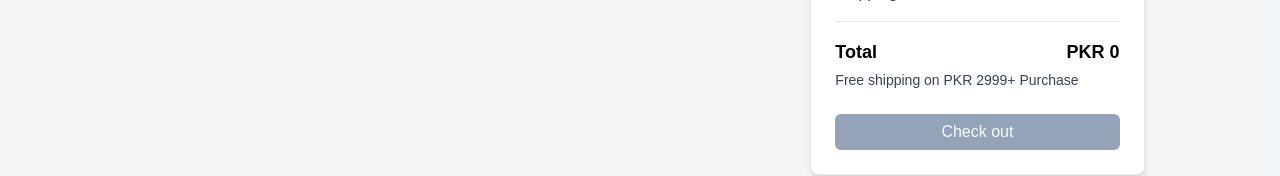
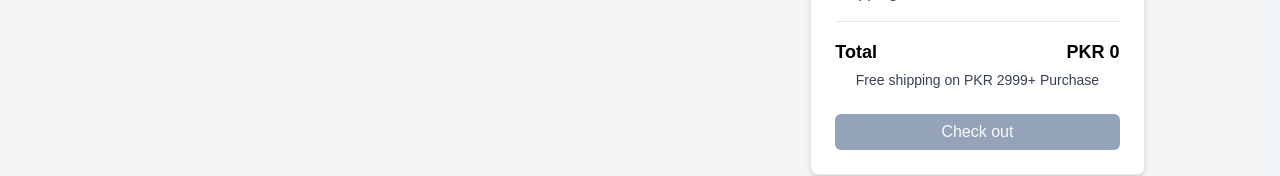
Before and after one commit to NIAZI77/tennsy, a Next.js app: page /cart in a window 1280 px wide. Shown: the part 252-428 px from the top of the page. Built offline with nearby package versions, Linux system fonts and the light colour scheme.

Commit message:
fix cart bugs

```diff
--- a/pages/_app.js
+++ b/pages/_app.js
@@ -9,29 +9,27 @@ export default function App({ Component, pageProps }) {
   const [cart, setCart] = useState([]);
 
   const addToCart = (product, quantity, size) => {
-    const existingProductIndex = cart.findIndex(
-      (item) => item.id === product.id
-    );
+    let existingCart = JSON.parse(localStorage.getItem('cart')) || [];
+
+    const existingProductIndex = existingCart.findIndex(item => item.id === product.id && item.size === size);
 
     if (existingProductIndex !== -1) {
-      // Product already exists, update its quantity
-      const updatedCart = cart.map((item, index) => {
-        if (index === existingProductIndex) {
-          return { ...item, quantity: item.quantity + 1 };
-        } else {
-          return item;
-        }
-      });
+        existingCart[existingProductIndex].quantity += quantity;
+    } else {
+        const newProduct = {
+            id: product.id,
+            image: product.images[0],
+            title: product.title,
+            size: size,
+            price:product.price,
+            quantity: quantity
+        };
+        existingCart.push(newProduct);
+    }
 
-      setCart(updatedCart);
-      localStorage.setItem("cart", JSON.stringify(updatedCart));
-    } else {
-      // Product does not exist, add it to the cart
-      const updatedCart = [...cart, { ...product, quantity, size }];
-      setCart(updatedCart);
-      localStorage.setItem("cart", JSON.stringify(updatedCart));
-    }
+    localStorage.setItem('cart', JSON.stringify(existingCart));
   };
+
   return (
     <>
       <Head>
@@ -52,7 +50,7 @@ export default function App({ Component, pageProps }) {
       </Head>
       <Navbar />
       <div className="md:max-w-[calc(100vw-15px)] w-screen min-h-screen py-16 overflow-x-hidden">
-        <Component addToCart={addToCart} cart={cart} {...pageProps} />;
+        <Component addToCart={addToCart} cart={cart} {...pageProps} />
       </div>
       <Footer />
     </>
--- a/pages/cart.js
+++ b/pages/cart.js
@@ -4,10 +4,10 @@ import { MdDelete } from "react-icons/md";
 
 const Cart = () => {
   const [cart, setCart] = useState([]);
-  const [subtotal, setSubtotal] = useState(0); // State to hold subtotal value
-  const shippingThreshold = 2999; // Purchase threshold for free shipping
+  const [subtotal, setSubtotal] = useState(0);
+  const shippingThreshold = 2999;
   const shippingFee =
-    cart.length === 0 ? 0 : subtotal >= shippingThreshold ? 0 : 199; // Updated shipping fee calculation
+    cart.length === 0 ? 0 : subtotal >= shippingThreshold ? 0 : 199;
 
   useEffect(() => {
     const storedCart = localStorage.getItem("cart");
@@ -19,12 +19,12 @@ const Cart = () => {
   useEffect(() => {
     const subTotalValue = calculateSubtotal();
     setSubtotal(subTotalValue);
-    localStorage.setItem("subtotal", subTotalValue); // Store subtotal in local storage
-  }, [cart]); // Recalculate subtotal whenever cart changes
+    localStorage.setItem("subtotal", subTotalValue);
+  }, [cart]);
 
   const updateCartQuantity = (id, newQuantity) => {
     const updatedCart = cart.map((item) => {
-      if (item.id === id) {
+      if (item.id === id && item.size == size) {
         return { ...item, quantity: newQuantity };
       }
       return item;
@@ -33,9 +33,9 @@ const Cart = () => {
     localStorage.setItem("cart", JSON.stringify(updatedCart));
   };
 
-  const incrementQuantity = (id) => {
+  const incrementQuantity = (id,size) => {
     const updatedCart = cart.map((item) => {
-      if (item.id === id) {
+      if (item.id === id && item.size == size) {
         return { ...item, quantity: item.quantity + 1 };
       }
       return item;
@@ -44,9 +44,9 @@ const Cart = () => {
     localStorage.setItem("cart", JSON.stringify(updatedCart));
   };
 
-  const decrementQuantity = (id) => {
+  const decrementQuantity = (id,size) => {
     const updatedCart = cart.map((item) => {
-      if (item.id === id && item.quantity > 1) {
+      if (item.id === id && item.size == size && item.quantity > 1) {
         return { ...item, quantity: item.quantity - 1 };
       }
       return item;
@@ -55,11 +55,12 @@ const Cart = () => {
     localStorage.setItem("cart", JSON.stringify(updatedCart));
   };
 
-  const removeFromCart = (id) => {
-    const updatedCart = cart.filter((item) => item.id !== id);
+  const removeFromCart = (id, size) => {
+    const updatedCart = cart.filter((item) => item.id !== id || item.size !== size);
     setCart(updatedCart);
     localStorage.setItem("cart", JSON.stringify(updatedCart));
-  };
+};
+
 
   const calculateSubtotal = () => {
     return cart
@@ -74,7 +75,6 @@ const Cart = () => {
       .toFixed(2);
   };
 
-  // Calculate total including subtotal and shipping fee
   const total = parseInt(subtotal) + shippingFee;
 
   return (
@@ -98,7 +98,7 @@ const Cart = () => {
                 </span>
 
                 <img
-                  src={item.images[0]}
+                  src={item.image}
                   className="w-full rounded-lg sm:w-40 object-contain"
                   alt={item.title}
                 />
@@ -111,14 +111,14 @@ const Cart = () => {
                   <div className="mt-1 flex justify-between im sm:space-y-1 sm:mt-0 sm:block sm:space-x-6">
                     <div className="flex items-center font-semibold border-gray-100 py-1 ">
                       <span
-                        onClick={() => decrementQuantity(item.id)}
+                        onClick={() => decrementQuantity(item.id,item.size)}
                         className="cursor-pointer font-bold rounded-l bg-gray-100 py-1 px-3.5 duration-100 hover:bg-slate-500 hover:text-slate-50 "
                       >
                         -
                       </span>
                       <span className="text-center w-6">{item.quantity}</span>
                       <span
-                        onClick={() => incrementQuantity(item.id)}
+                        onClick={() => incrementQuantity(item.id,item.size)}
                         className="font-bold cursor-pointer rounded-r bg-gray-100 py-1 px-3 duration-100 hover:bg-slate-500 hover:text-slate-50"
                       >
                         +
@@ -143,7 +143,7 @@ const Cart = () => {
                         )}
                       </p>
                       <MdDelete
-                        onClick={() => removeFromCart(item.id)} // Call removeFromCart function with item id
+                        onClick={() => removeFromCart(item.id,item.size)}
                         className="h-5 w-5 cursor-pointer duration-150 hover:text-red-500"
                       />
                     </div>
@@ -157,7 +157,7 @@ const Cart = () => {
             </p>
           )}
         </div>
-        {/* Sub total */}
+
         <div className="mt-6 h-full rounded-lg border bg-white p-6 shadow-md md:mt-0 md:w-1/3">
           <div className="mb-2 flex justify-between">
             <p className="text-gray-700">Subtotal</p>
@@ -167,7 +167,7 @@ const Cart = () => {
             <p className="text-gray-700">Shipping</p>
             <p className="text-gray-700">
               PKR {shippingFee}
-              {shippingFee === 0 && cart.length > 0 ? "(Free)" : ""}
+              {shippingFee === 0 && cart.length > 0 ? " (Free)" : ""}
             </p>
           </div>
           <hr className="my-4" />
@@ -176,17 +176,20 @@ const Cart = () => {
               <p className="text-lg font-bold">Total</p>
               <p className="mb-1 text-lg font-bold text-center">PKR {total}</p>
             </div>
-            <p className="text-sm text-gray-700">
+            <p className="text-sm text-gray-700 text-center">
               Free shipping on PKR 2999+ Purchase
             </p>
           </div>
 
-         {cart.length > 0 ? <button className="mt-6 w-full rounded-md bg-slate-500 py-1.5 font-medium text-slate-50 hover:bg-slate-600">
-           <Link href={"/checkout"}>Check out</Link>
-          </button>:<button className="mt-6 w-full rounded-md bg-slate-400 py-1.5 font-medium text-slate-50">
-            Check out
-          </button>}
-
+          {cart.length > 0 ? (
+            <button className="mt-6 w-full rounded-md bg-slate-500 py-1.5 font-medium text-slate-50">
+              <Link href={"/checkout"}>Check out</Link>
+            </button>
+          ) : (
+            <button className="mt-6 w-full rounded-md bg-slate-400 py-1.5 font-medium text-slate-50">
+              Check out
+            </button>
+          )}
         </div>
       </div>
     </div>
--- a/pages/product.js
+++ b/pages/product.js
@@ -125,15 +125,15 @@ const ProductPage = ({ addToCart }) => {
                     })}
                   </div>
                 </div>
-                <span
-                  className="flex items-center justify-center rounded-md bg-slate-800 px-5 py-2.5 text-center text-sm font-medium text-white hover:bg-gray-700 focus:outline-none focus:ring-4 focus:ring-blue-300"
+                <button
+                  className="flex items-center justify-center w-full rounded-md bg-slate-800 px-5 py-2.5 text-center text-sm font-medium text-white hover:bg-gray-700 focus:outline-none focus:ring-4 focus:ring-blue-300"
                   onClick={() => {
                     addToCart(item, quantity, selectedSize); // Pass quantity to addToCart function
                   }}
                 >
                   <FaCartArrowDown />
                   <span className="pl-2">Add to cart</span>
-                </span>
+                </button>
               </div>
             </div>
           </div>
```
